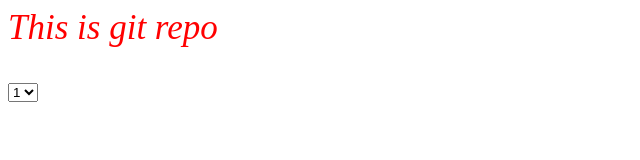
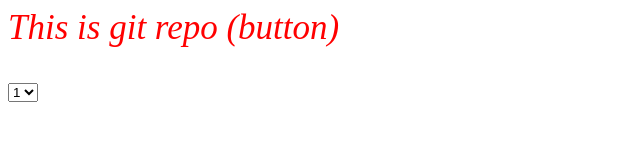
Before and after one commit to ByteGenieX/localrepo, a plain HTML site: page index.html in a window 1280 px wide. Shown: the whole page, without its empty margins (0-640 px from the left). Drawn offline with Linux system fonts and the light colour scheme.

```diff
--- a/index.html
+++ b/index.html
@@ -1,7 +1,7 @@
 <html>
 <link rel="stylesheet" href="style.css">
 <body>
-    <p> This is git repo </p>
+    <p> This is git repo (button)</p>
     <select name="" id="">
         <option value="1" selected>1</option>
         <option value="2">2</option>
```
